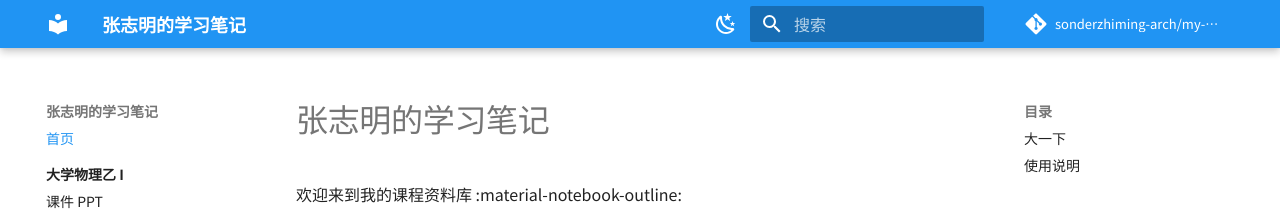
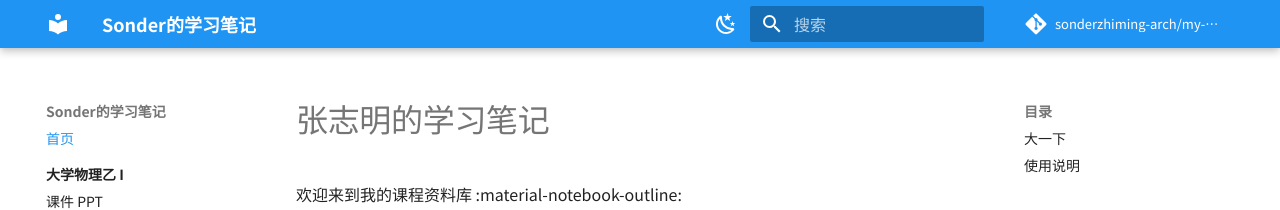
Before and after one commit to sonderzhiming-arch/my-notes, an MkDocs documentation site: the page built from docs/index.md, in a window 1280 px wide. Shown: the top 210 px of the page. Built offline with MkDocs 1.6.1 and Material for MkDocs 9.7.7, drawn with Linux system fonts in a browser that asks for light colours; comment, search, counter and statistics services are not loaded.

Commit message:
Update site name and author in mkdocs.yml

```diff
--- a/mkdocs.yml
+++ b/mkdocs.yml
@@ -1,9 +1,9 @@
 # ============================================================
 # 站点基本信息
 # ============================================================
-site_name: 张志明的学习笔记
+site_name: Sonder的学习笔记
 site_description: 计算机与深度学习课程笔记
-site_author: 张志明
+site_author: Sonder
 # 部署到 GitHub Pages 后请把下面两行改成你自己的仓库信息
 site_url: https://sonderzhiming-arch.github.io/my-notes/
 repo_url: https://github.com/sonderzhiming-arch/my-notes
```
